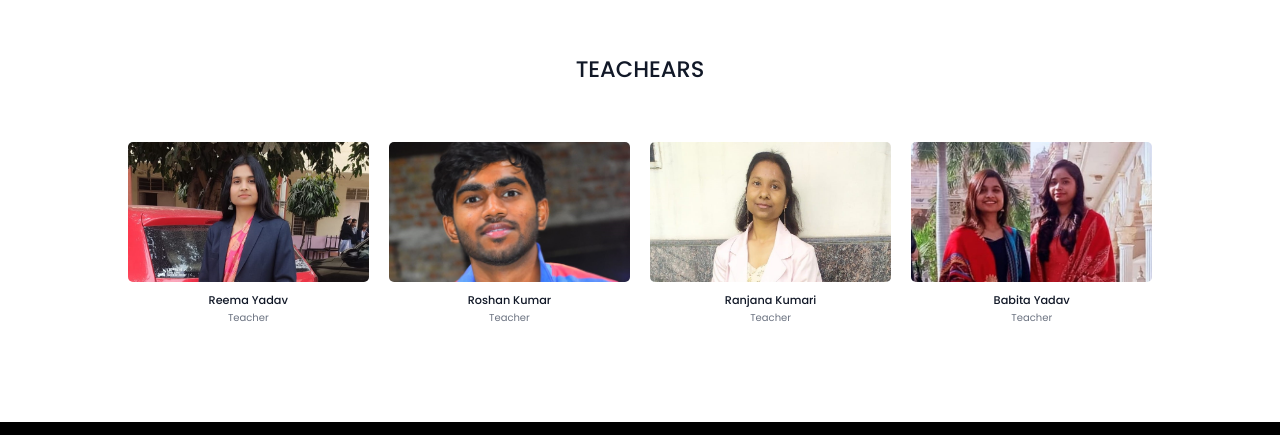
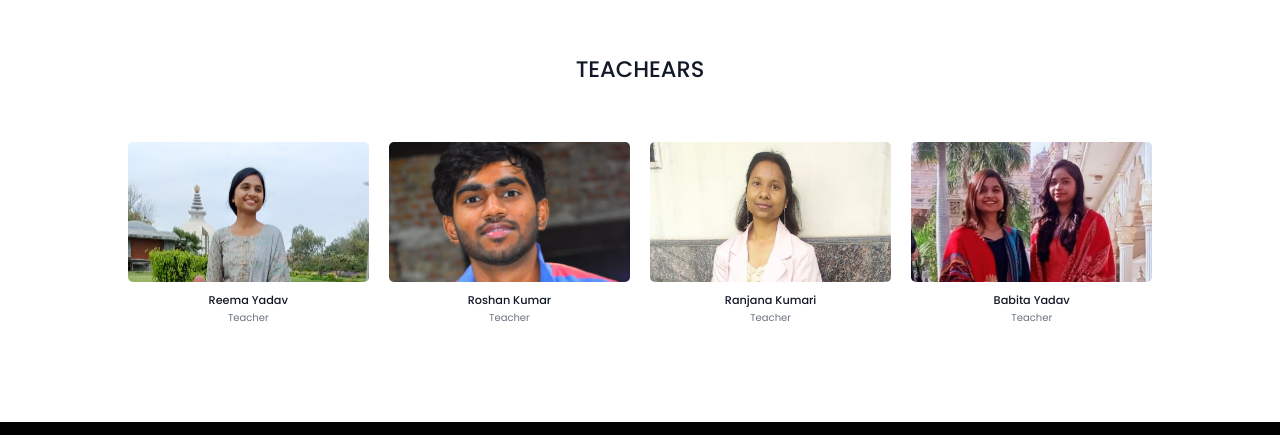
Before and after one commit to MohitPandey0/ReemaClasses.github.io, a plain HTML site: page index.html in a window 1280 px wide. Shown: the part 1248-1683 px from the top of the page. Drawn offline with nearby package versions, Linux system fonts and the light colour scheme.

Commit message:
Update index.html

```diff
--- a/index.html
+++ b/index.html
@@ -340,7 +340,7 @@
         <div class="p-4 lg:w-1/4 md:w-1/2">
           <div class="h-full flex flex-col items-center text-center">
             <img alt="team" class="flex-shrink-0 rounded-lg w-full h-56 object-cover object-center mb-4"
-              src="images\teachers\rima.jpg">
+              src="images\teachers\Reema2 Ma'am.jpg">
             <div class="w-full">
               <h2 class="title-font font-medium text-lg text-gray-900">Reema Yadav</h2>
               <h3 class="text-gray-500 mb-3">Teacher</h3>
```
